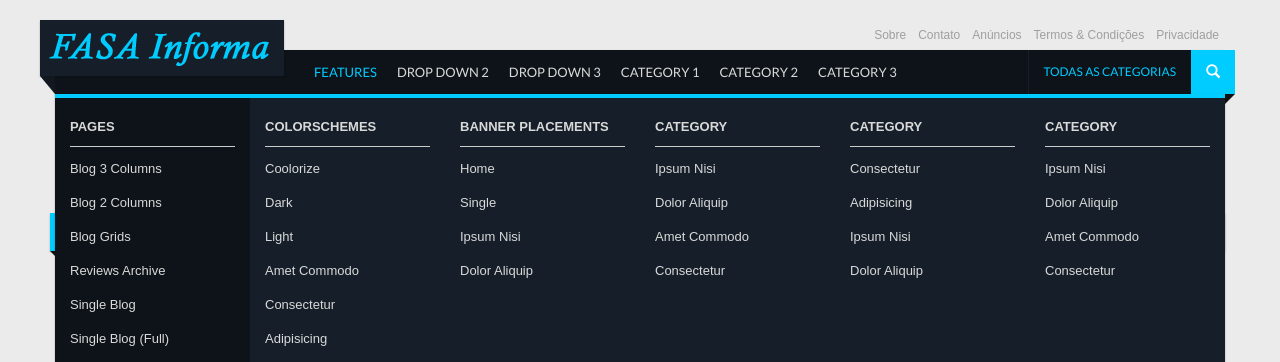
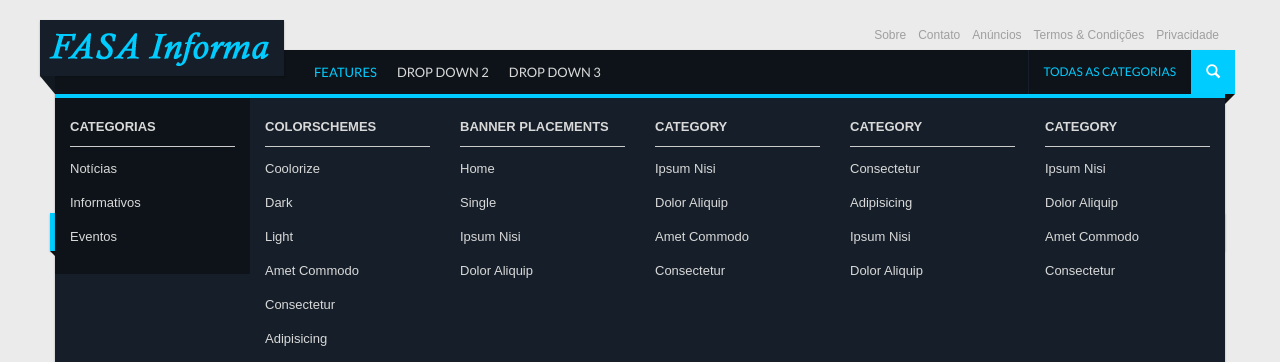
Before and after one commit to PedroFagundes/si_magazine, a Django app: a page that uses si_magazine/homesite/templates/homesite/base.html in a window 1280 px wide, after a click on "TODAS AS CATEGORIAS". Shown: the top 362 px of the page. Run offline with Django 3.2, Linux system fonts and the light colour scheme; data comes from the database, SQL or seed files in the repository; both versions use the stored data as it was after the commit; some libraries are stand-ins or nearby versions; some web fonts are replaced.

Commit message:
Doing minor template changes

```diff
--- a/si_magazine/homesite/templates/homesite/base.html
+++ b/si_magazine/homesite/templates/homesite/base.html
@@ -96,15 +96,11 @@
 						<div class="row subnav-wrapper">
 
 							<div class="col-md-2 col-sm-2 bg-bar">
-								<strong class="subnav-header">Pages</strong>
+								<strong class="subnav-header">Categorias</strong>
 								<ul class="subnav-full">
-									<li><a href="{% url 'home' %}">Blog 3 Columns</a></li>
-									<li><a href="blog.html">Blog 2 Columns</a></li>
-									<li><a href="blog-grids.html">Blog Grids</a></li>
-									<li><a href="reviews.html">Reviews Archive</a></li>
-									<li><a href="single.html">Single Blog</a></li>
-									<li><a href="single-full.html">Single Blog (Full)</a></li>
-									<li><a href="components.html">Components</a></li>
+									{% for category in categories %}
+										<li><a href="{% url 'posts_category_list' category.name %}">{{ category }}</a></li>
+									{% endfor %}
 								</ul>
 							</div>
 
@@ -462,13 +458,13 @@
 						</div>
 
 					</li>
-					<li><a href="#">Category 1</a></li>
+					<!--<li><a href="#">Category 1</a></li>
 					<li><a href="#">Category 2</a></li>
 					<li><a href="#">Category 3</a></li>
 					<li><a href="#">Category 4</a></li>
 					<li><a href="#">Category 5</a></li>
 					<li><a href="#">Category 6</a></li>
-					<li><a href="#">Category 7</a></li>
+					<li><a href="#">Category 7</a></li>-->
 				</ul>
 
 			</div>
--- a/si_magazine/si_magazine/settings.py
+++ b/si_magazine/si_magazine/settings.py
@@ -4,9 +4,9 @@ BASE_DIR = os.path.dirname(os.path.dirname(os.path.abspath(__file__)))
 
 SECRET_KEY = 'og4dtgmngi5k15ng7q@6vskqvq$=fkae_zs!d3lbf4uco3yuf='
 
-DEBUG = True
+DEBUG = False
 
-ALLOWED_HOSTS = ['localhost', '192.168.1.2']
+ALLOWED_HOSTS = ['localhost', '192.168.1.2', '10.10.13.25']
 
 INSTALLED_APPS = (
     'django.contrib.admin',
```
Also changed, not shown: si_magazine/homesite/templates/homesite/home.html (+10 -10 lines), si_magazine/db.sqlite3.
